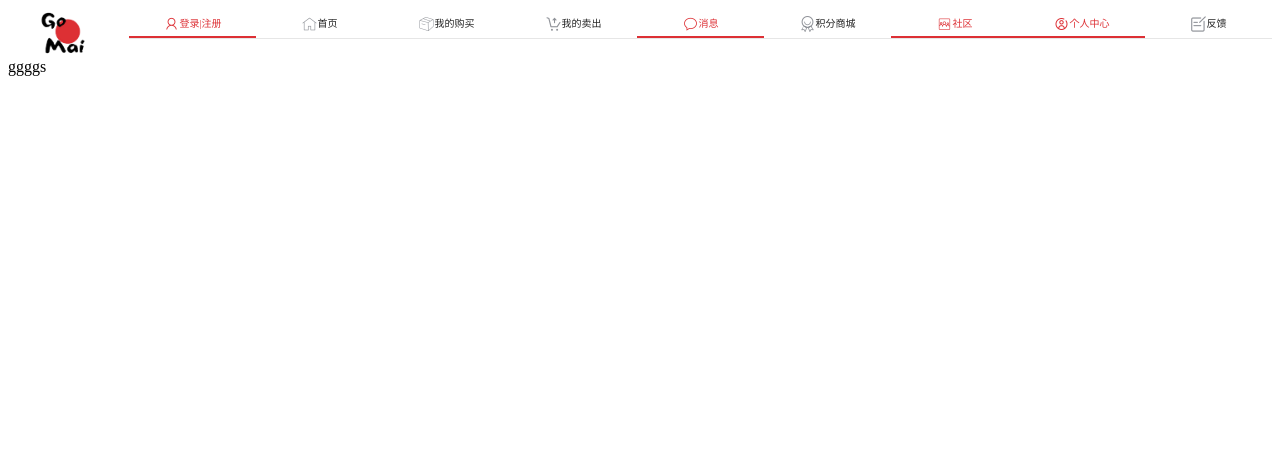
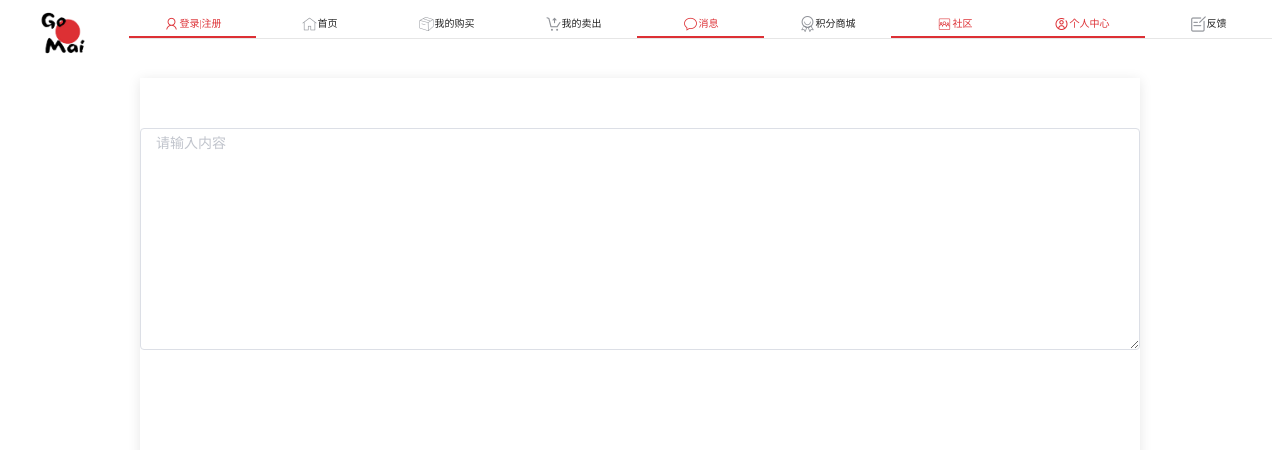
Before and after one commit to mao-xm/cutp, a Vue app: page /soft_pf in a window 1280 px wide. Shown: the top 450 px of the page. Built offline with nearby package versions, Linux system fonts and the light colour scheme.

Commit message:
修改了积分和反馈模块

```diff
--- a/src/views/integral/al_exchange.vue
+++ b/src/views/integral/al_exchange.vue
@@ -1,6 +1,6 @@
 <template>
     <div id="al_exchange">
-        <h1>已兑换的商品</h1>
+        <h1></h1>
     </div>
 </template>
 <script>
--- a/src/views/integral/integral_good.vue
+++ b/src/views/integral/integral_good.vue
@@ -4,6 +4,8 @@
         placeholder="请输入内容"
         prefix-icon="el-icon-search"
         v-model="input1"
+        @focus="fo"
+        @blur="bl"
      >
      </el-input>
       <el-button >搜索</el-button>
@@ -24,6 +26,14 @@ export default {
       }
   },
   methods:{
+    fo(){
+      var input=document.getElementsByTagName("input")[0];
+      input.style.cssText="border:1px solid #dd3035"
+    },
+    bl(){
+      var input=document.getElementsByTagName("input")[0];
+      input.style.cssText="border:1px solid #C0C4CC"
+    }
     //test(){
     // this.$axios({
     //     url: "http://api.gomai.com/api/goods/category1/list?ca1_id=1",  // 后台接口
@@ -73,5 +83,15 @@ export default {
 }
 .el-input{
   width:400px;
+  left:250px;
+}
+.el-button:focus, .el-button:hover {
+  color:#dd3035;
+  border-color:#dd3035;
+  background-color: white;
+}
+.el-button{
+  position:relative;
+  left:250px;
 }
 </style>
--- a/src/views/integral/my_integral.vue
+++ b/src/views/integral/my_integral.vue
@@ -32,7 +32,7 @@ export default {
     },
     methods: {
       handleClick(tab, event) {
-        console.log(tab, event);
+        //console.log(tab, event);
       }
     },
     components:{
@@ -60,4 +60,14 @@ export default {
 .el-col-12{
   width:54px;
 }
+.el-tabs__item.is-active{
+  color:#dd3035 !important;
+}
+.el-tabs__item:hover{
+  color:#dd3035 !important;
+}
+.el-tabs__active-bar{
+  background-color:#dd3035;
+}
+
 </style>
--- a/src/views/pf/soft_pf.vue
+++ b/src/views/pf/soft_pf.vue
@@ -1,11 +1,32 @@
 <template>
-  <div>
-    ggggs
+  <div id="soft-pf">
+    <el-input
+       type="textarea"
+       :rows="10"
+       placeholder="请输入内容"
+       v-model="textarea">
+    </el-input>
   </div>
 </template>
 <script>
 export default {
+  name:"soft_pf",
+  data(){
+    return{
+      textarea:""
+    }
+  }
 }
 </script>
 <style>
+#soft-pf{
+  margin:20px auto;
+  width:1000px;
+  height:800px;
+  box-shadow: 0 2px 12px 0 rgba(0, 0, 0, 0.1);
+}
+.el-textarea__inner{
+  width:500px;
+  margin:50px auto;
+}
 </style>
```
